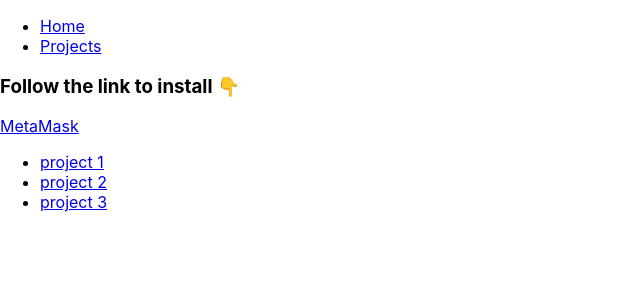
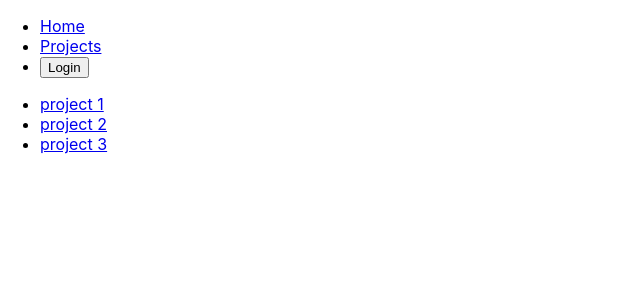
Before and after one commit to Auroch-pt/main-dapp, a React (Vite) app: page / in a window 1280 px wide. Shown: the top 300 px of the page, without its empty margins (0-640 px from the left). Built offline with nearby package versions, Linux system fonts and the light colour scheme.

Commit message:
created auth context

```diff
--- a/src/App.tsx
+++ b/src/App.tsx
@@ -5,6 +5,7 @@
 import { Project } from "./views/Project/Project";
 import { Header } from "./components/Header/Header";
 import { Projects } from "./views/Projects/Projects";
+import { AuthProvider } from "./contexts/auth";
 
 declare global {
   interface Window {
@@ -15,6 +16,7 @@
 function App() {
   return (
     <div>
+      <AuthProvider>
         <Header />
         <Routes>
           <Route path="/*" element={<Home />} />
@@ -22,6 +24,7 @@
           <Route path=":projectName/*" element={<Project />} />
           <Route path="*" element={<NotFound />} />
         </Routes>
+      </AuthProvider>
     </div>
   );
 }
--- a/src/components/Header/Header.tsx
+++ b/src/components/Header/Header.tsx
@@ -1,6 +1,9 @@
 import { Link } from "react-router-dom";
+import { useAuth } from "../../contexts/auth";
 
 export const Header = () => {
+  const { isConnected, handleConnectWallet } = useAuth();
+
   return (
     <div>
       <ul>
@@ -10,6 +13,13 @@
         <li>
           <Link to="/projects">Projects</Link>
         </li>
+        <li>
+          {isConnected ? (
+            <Link to="/profile">Profile</Link>
+          ) : (
+            <button onClick={handleConnectWallet}>Login</button>
+          )}
+        </li>
       </ul>
     </div>
   );
--- /dev/null
+++ b/src/contexts/auth.tsx
@@ -0,0 +1,40 @@
+import { createContext, FC, useContext, useState } from "react";
+
+interface AuthContextData {
+  isConnected: boolean;
+  handleConnectWallet(): Promise<void>;
+  walletAccount: string;
+}
+
+export const AuthContext = createContext<AuthContextData>(
+  {} as AuthContextData
+);
+
+export const AuthProvider: FC = ({ children }) => {
+  const [walletAccount, setAccount] = useState<string>("");
+
+  const handleConnectWallet = async () => {
+    const provider = window.ethereum;
+
+    const accounts = await provider.request({ method: "eth_requestAccounts" });
+    const account = accounts[0];
+
+    setAccount(account);
+  };
+
+  return (
+    <AuthContext.Provider
+      value={{
+        isConnected: walletAccount ? true : false,
+        handleConnectWallet,
+        walletAccount,
+      }}
+    >
+      {children}
+    </AuthContext.Provider>
+  );
+};
+
+export const useAuth = () => {
+  return useContext(AuthContext);
+};
--- a/src/views/Home/Home.tsx
+++ b/src/views/Home/Home.tsx
@@ -1,12 +1,12 @@
 import { Routes, Route } from "react-router-dom";
-import { Install } from "../Install/Install";
-import { WalletBalance } from "../../components/WalletBalance/WalletBalance";
+/* import { Install } from "../Install/Install";
+import { WalletBalance } from "../../components/WalletBalance/WalletBalance"; */
 import { Projects } from "../Projects/Projects";
 
 export const Home = () => {
   return (
     <div>
-      {window.ethereum ? <WalletBalance /> : <Install />}
+      {/*{window.ethereum ? <WalletBalance /> : <Install />}*/}
       <Routes>
         <Route index element={<Projects />} />
       </Routes>
```
Lines whose indentation alone changed are shown as unchanged.
